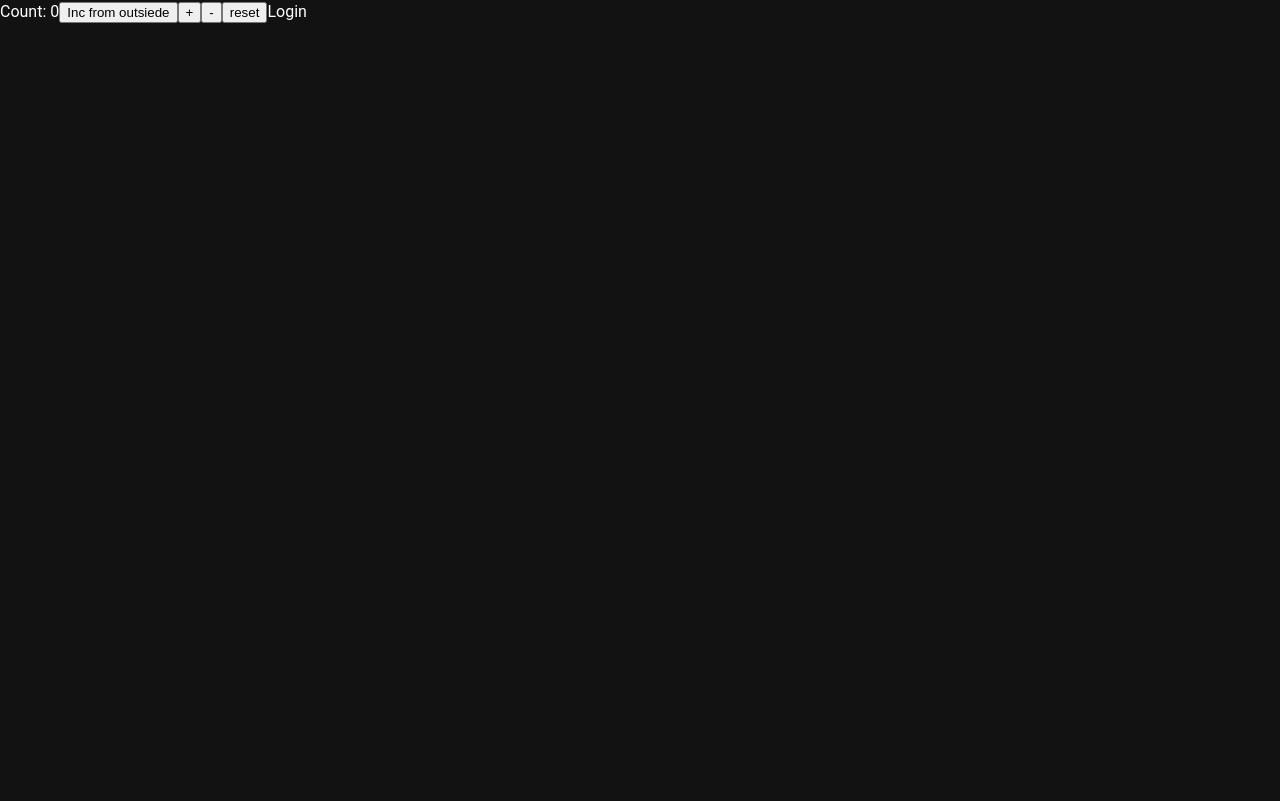
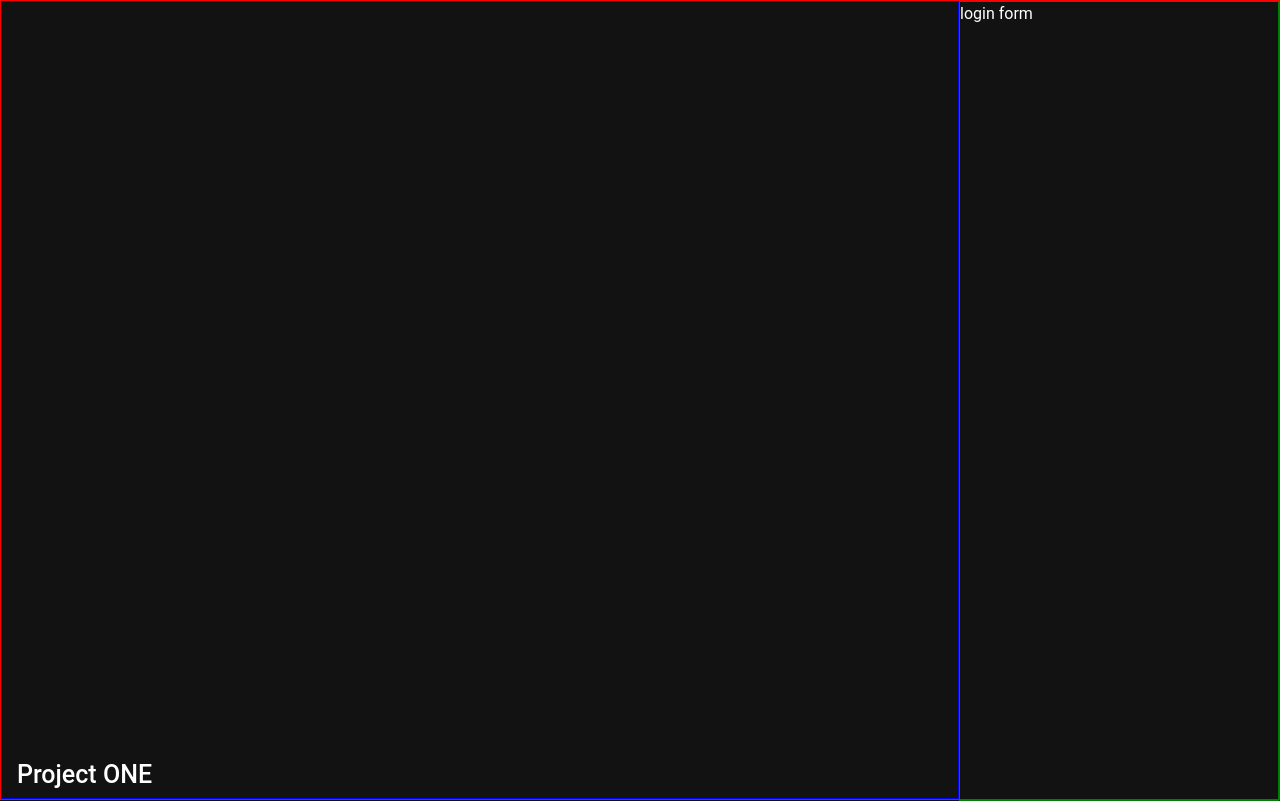
Before and after one commit to BabayanArmen/project_one_front, a React (Vite) app: page / in a window 1280 px wide. Built offline with nearby package versions, Linux system fonts and the light colour scheme.

Commit message:
logion page style

```diff
--- a/src/layouts/AuthLayout.tsx
+++ b/src/layouts/AuthLayout.tsx
@@ -1,12 +1,12 @@
 import { Outlet } from "react-router-dom";
-import { useCounterStore } from "../zustand-store/useCounterStore";
+// import { useCounterStore } from "../zustand-store/useCounterStore";
 
 export function AuthLayout() {
-    const count = useCounterStore(state => state.count);
+    // const count = useCounterStore(state => state.count);
 
     return (
         <>
-            <span>Count: {count}</span>
+            {/* <span>Count: {count}</span> */}
             <Outlet/>
         </>
     )
--- a/src/pages/auth-pages/Login.tsx
+++ b/src/pages/auth-pages/Login.tsx
@@ -1,19 +1,21 @@
-import { useCounterStore } from "../../zustand-store/useCounterStore";
+// import { decrement, increment, reset } from "../../zustand-store/useCounterStore";
+import loginStyles from "../../shared/styles/pages/login.module.scss";
 
 export function Login() {
-    const { increment, decrement, reset } = useCounterStore(state => state.actions);
 
     return (
-        <>
-            <button onClick={inc}>Inc from outsiede</button>
-            <button onClick={increment}>+</button>
-            <button onClick={decrement}>-</button>
-            <button onClick={reset}>reset</button>
-            <span>Login</span>
-        </>
+        // <>
+        //     <button onClick={increment}>+</button>
+        //     <button onClick={decrement}>-</button>
+        //     <button onClick={reset}>reset</button>
+        //     <span>Login</span>
+        // </>
+
+        <div className={loginStyles.login_page_wrapper}>
+            <div className={loginStyles.login_content}>
+                <div className={loginStyles.login_title}>Project ONE</div>
+            </div>
+            <div className={loginStyles.login_form}>login form</div>
+        </div>
     )
 }
-
-function inc() {
-    useCounterStore.setState(state => ({count: state.count + 1}));
-}
--- /dev/null
+++ b/src/shared/styles/pages/login.module.scss
@@ -0,0 +1,29 @@
+.login_page_wrapper {
+    border: 1px solid red;
+    width: 100%;
+    height: 100dvh;
+
+    display: flex;
+    flex-direction: row;
+
+    .login_content {
+        border: 1px solid blue;
+        width: calc(100% - 320px);
+        display: flex;
+        flex-direction: column;
+        justify-content: end;
+
+        .login_title {
+            font-weight: 500;
+            font-size: 25px;
+            padding: 5px 15px;
+        }
+    }
+
+    .login_form {
+        width: 320px;
+        height: 100dvh;
+        border: 1px solid green;
+        margin-left: auto;
+    }
+}
--- a/src/zustand-store/useCounterStore.ts
+++ b/src/zustand-store/useCounterStore.ts
@@ -1,57 +1,57 @@
 import { create } from "zustand";
 
-type CounterState = {
-    count: number,
-    user: {
-        name: string,
-        address: {
-            street: string,
-            zipcode: string
-        }
-    }
-    actions: {
-        increment: () => void
-        decrement: () => void
-        reset: () => void
-        updateStreet: (value: string) => void
-    }
-}
+// type CounterState = {
+//     count: number,
+//     user: {
+//         name: string,
+//         address: {
+//             street: string,
+//             zipcode: string
+//         }
+//     }
+//     actions: {
+//         increment: () => void
+//         decrement: () => void
+//         reset: () => void
+//         updateStreet: (value: string) => void
+//     }
+// }
 
-export const useCounterStore = create<CounterState>(set => {
-    return {
-        count: 0,
-        user: {
-            name: "John",
-            address: {
-                street: "Main St",
-                zipcode: "123"
-            }
-        },
-        actions: {
-            increment() {
-                set(state => ({count: state.count + 1}))
-            },
-            decrement() {
-                set(state => ({count: state.count - 1}))
-            },
-            reset() {
-                set({count: 0})
-            },
+// export const useCounterStore = create<CounterState>(set => {
+//     return {
+//         count: 0,
+//         user: {
+//             name: "John",
+//             address: {
+//                 street: "Main St",
+//                 zipcode: "123"
+//             }
+//         },
+//         actions: {
+//             increment() {
+//                 set(state => ({count: state.count + 1}))
+//             },
+//             decrement() {
+//                 set(state => ({count: state.count - 1}))
+//             },
+//             reset() {
+//                 set({count: 0})
+//             },
 
-            updateStreet(value) {
-                set(state => ({
-                    user: {
-                        ...state.user,
-                        address: {
-                            ...state.user.address,
-                            street: value
-                        }
-                    }
-                }))
-            }
-        }
-    }
-})
+//             updateStreet(value) {
+//                 set(state => ({
+//                     user: {
+//                         ...state.user,
+//                         address: {
+//                             ...state.user.address,
+//                             street: value
+//                         }
+//                     }
+//                 }))
+//             }
+//         }
+//     }
+// })
 
 //////////////////////////////// persist version  ////////////////////////////////
 // import { persist } from "zustand/middleware";
@@ -66,48 +66,48 @@ export const useCounterStore = create<CounterState>(set => {
 //     )
 
 //////////////////////////////// immer version ////////////////////////////////
-// import { immer } from "zustand/middleware/immer";
+import { immer } from "zustand/middleware/immer";
 
-// type CounterState = {
-//     count: number,
-//     user: {
-//         name: string,
-//         address: {
-//             street: string,
-//             zipcode: string
-//         }
-//     }
-// }
+type CounterState = {
+    count: number,
+    user: {
+        name: string,
+        address: {
+            street: string,
+            zipcode: string
+        }
+    }
+}
 
-// export const useCounterStore = create<CounterState>()(
-//     immer(
-//         () => {
-//             return {
-//                 count: 0,
-//                 user: {
-//                     name: "John",
-//                     address: {
-//                         street: "Main St",
-//                         zipcode: "123"
-//                     },
-//                 },
-//             }
-//         },
-//     )
-// )
+export const useCounterStore = create<CounterState>()(
+    immer(
+        () => {
+            return {
+                count: 0,
+                user: {
+                    name: "John",
+                    address: {
+                        street: "Main St",
+                        zipcode: "123"
+                    },
+                },
+            }
+        },
+    )
+)
 
-// export function increment() {
-//     useCounterStore.setState(state => ({count: state.count + 1}))
-// }
+export function increment() {
+    useCounterStore.setState(state => ({count: state.count + 1}))
+}
 
-// export function decrement() {
-//     useCounterStore.setState(state => ({count: state.count - 1}))
-// }
+export function decrement() {
+    useCounterStore.setState(state => ({count: state.count - 1}))
+}
 
-// export function reset() {
-//     useCounterStore.setState({count: 0})
-// }
+export function reset() {
+    useCounterStore.setState({count: 0})
+}
 
-// export function updateStreet(value: string) {
-//     useCounterStore.setState(state => state.user.address.street = value)
-// }
+export function updateStreet(value: string) {
+    useCounterStore.setState(state => state.user.address.street = value)
+}
```
